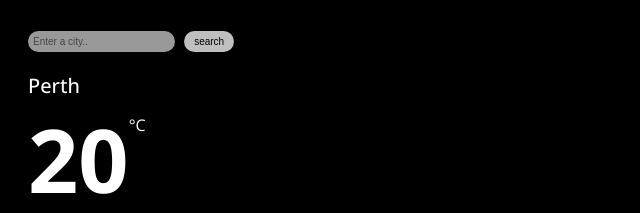
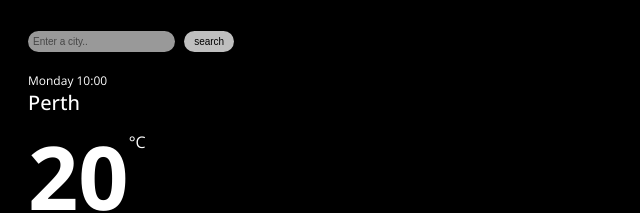
Before and after one commit to Ami0480/practice-mobile-weather-app, a plain HTML site: page index.html in a window 1280 px wide. Shown: the top 213 px of the page, without its empty margins (0-640 px from the left). Drawn offline with nearby package versions, Linux system fonts and the light colour scheme.

Commit message:
Added weather-time

```diff
--- a/index.html
+++ b/index.html
@@ -25,6 +25,7 @@
         />
         <input type="submit" value="search" class="submit-button" />
       </form>
+      <p class="weather-time">Monday 10:00</p>
       <h1 id="city">Perth</h1>
       <div class="display-temperature">
         <h2 id="temperature">20</h2>
@@ -35,6 +36,7 @@
         src="https://openweathermap.org/img/wn/01d@2x.png"
         class="weather-icon"
       />
+
       <p class="description">Sunny day</p>
       <div class="forecast-weathers">
         <div class="forecast-icons-left">
--- a/src/style.css
+++ b/src/style.css
@@ -28,10 +28,15 @@ body {
 .submit-button:hover {
   background-color: white;
 }
+.weather-time {
+  font-size: 12px;
+  font-weight: 100;
+  margin: 20px 0 0 0;
+}
 h1 {
   font-weight: 500;
   font-size: 20px;
-  margin: 20px 0 0;
+  margin: 0;
 }
 .display-temperature {
   display: flex;
```
